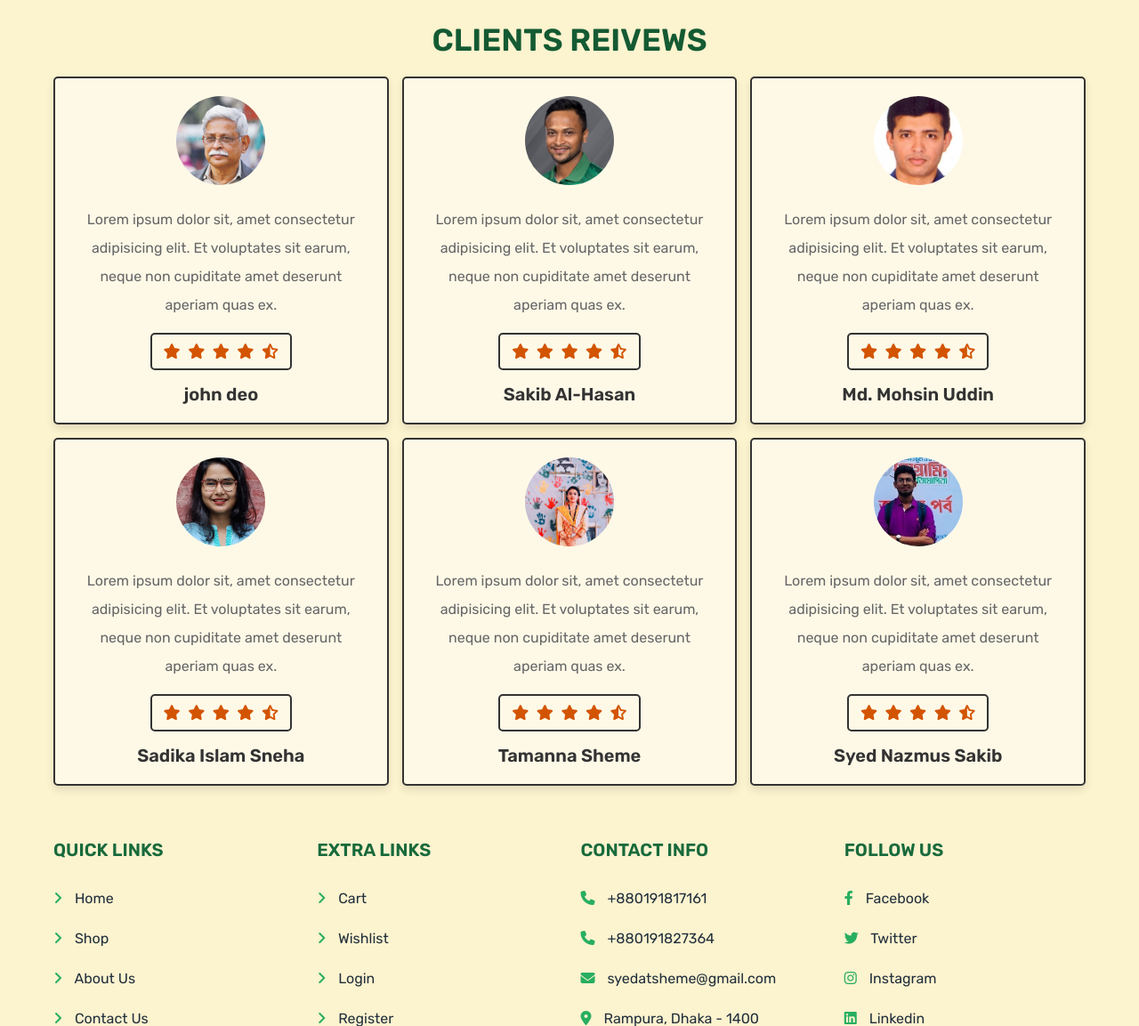
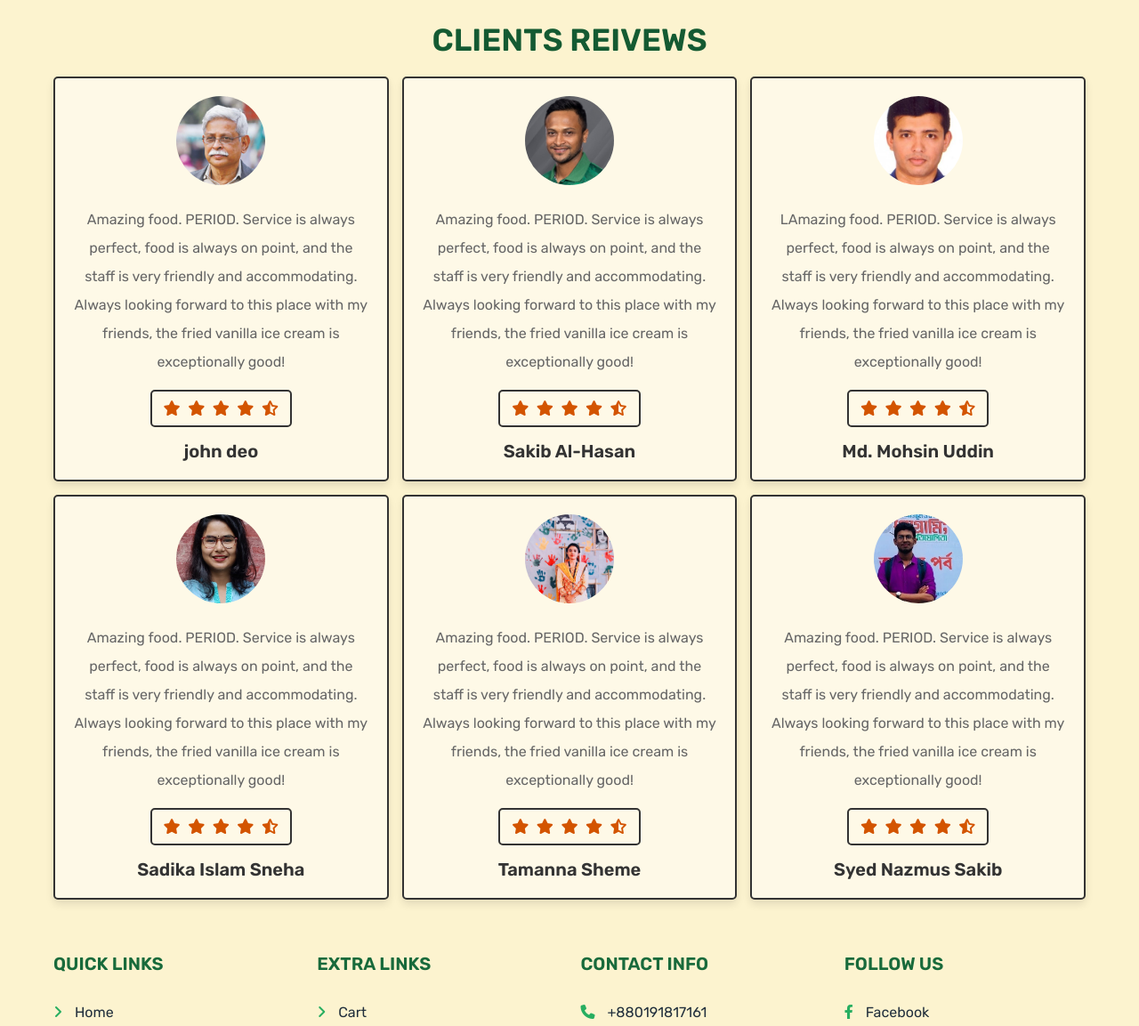
Before and after one commit to TamannaSheme/Organic-Orchard, a PHP site: page /about.php in a window 1280 px wide. Shown: the part 837-1990 px from the top of the page at 89% size. Run offline with PHP 8.4, Linux system fonts and the light colour scheme; the visitor is signed in with stand-in values (Sample User, id 1); data that the repository does not hold is empty; some libraries are stand-ins or nearby versions.

```diff
--- a/about.php
+++ b/about.php
@@ -72,8 +72,9 @@ if(!isset($user_id)){
 
             <div class="box">
                 <img src="images/pic-1.jpg" alt="">
-                <p>Lorem ipsum dolor sit, amet consectetur adipisicing elit. Et voluptates sit earum, neque non
-                    cupiditate amet deserunt aperiam quas ex.</p>
+                <p>Amazing food. PERIOD. Service is always perfect, food is always on point, and the staff is very
+                    friendly and accommodating. Always looking forward to this place with my friends, the fried vanilla
+                    ice cream is exceptionally good!</p>
                 <div class="stars">
                     <i class="fas fa-star"></i>
                     <i class="fas fa-star"></i>
@@ -86,8 +87,9 @@ if(!isset($user_id)){
 
             <div class="box">
                 <img src="images/pic-2.jpg" alt="">
-                <p>Lorem ipsum dolor sit, amet consectetur adipisicing elit. Et voluptates sit earum, neque non
-                    cupiditate amet deserunt aperiam quas ex.</p>
+                <p>Amazing food. PERIOD. Service is always perfect, food is always on point, and the staff is very
+                    friendly and accommodating. Always looking forward to this place with my friends, the fried vanilla
+                    ice cream is exceptionally good!</p>
                 <div class="stars">
                     <i class="fas fa-star"></i>
                     <i class="fas fa-star"></i>
@@ -100,8 +102,9 @@ if(!isset($user_id)){
 
             <div class="box">
                 <img src="images/pic-3.jpg" alt="">
-                <p>Lorem ipsum dolor sit, amet consectetur adipisicing elit. Et voluptates sit earum, neque non
-                    cupiditate amet deserunt aperiam quas ex.</p>
+                <p>LAmazing food. PERIOD. Service is always perfect, food is always on point, and the staff is very
+                    friendly and accommodating. Always looking forward to this place with my friends, the fried vanilla
+                    ice cream is exceptionally good!</p>
                 <div class="stars">
                     <i class="fas fa-star"></i>
                     <i class="fas fa-star"></i>
@@ -114,8 +117,9 @@ if(!isset($user_id)){
 
             <div class="box">
                 <img src="images/pic-4.jpg" alt="">
-                <p>Lorem ipsum dolor sit, amet consectetur adipisicing elit. Et voluptates sit earum, neque non
-                    cupiditate amet deserunt aperiam quas ex.</p>
+                <p>Amazing food. PERIOD. Service is always perfect, food is always on point, and the staff is very
+                    friendly and accommodating. Always looking forward to this place with my friends, the fried vanilla
+                    ice cream is exceptionally good!</p>
                 <div class="stars">
                     <i class="fas fa-star"></i>
                     <i class="fas fa-star"></i>
@@ -128,8 +132,9 @@ if(!isset($user_id)){
 
             <div class="box">
                 <img src="images/pic-5.jpg" alt="">
-                <p>Lorem ipsum dolor sit, amet consectetur adipisicing elit. Et voluptates sit earum, neque non
-                    cupiditate amet deserunt aperiam quas ex.</p>
+                <p>Amazing food. PERIOD. Service is always perfect, food is always on point, and the staff is very
+                    friendly and accommodating. Always looking forward to this place with my friends, the fried vanilla
+                    ice cream is exceptionally good!</p>
                 <div class="stars">
                     <i class="fas fa-star"></i>
                     <i class="fas fa-star"></i>
@@ -142,8 +147,9 @@ if(!isset($user_id)){
 
             <div class="box">
                 <img src="images/pic-6.jpg" alt="">
-                <p>Lorem ipsum dolor sit, amet consectetur adipisicing elit. Et voluptates sit earum, neque non
-                    cupiditate amet deserunt aperiam quas ex.</p>
+                <p>Amazing food. PERIOD. Service is always perfect, food is always on point, and the staff is very
+                    friendly and accommodating. Always looking forward to this place with my friends, the fried vanilla
+                    ice cream is exceptionally good!</p>
                 <div class="stars">
                     <i class="fas fa-star"></i>
                     <i class="fas fa-star"></i>
```
Also changed, not shown: uploaded_img/health-benefits-of-eggs-732x549-thumbnail.jpg (added), uploaded_img/oily fishes.png (added), uploaded_img/pexels-julia-1327838.jpg (added), uploaded_img/semon fish.png (added).
